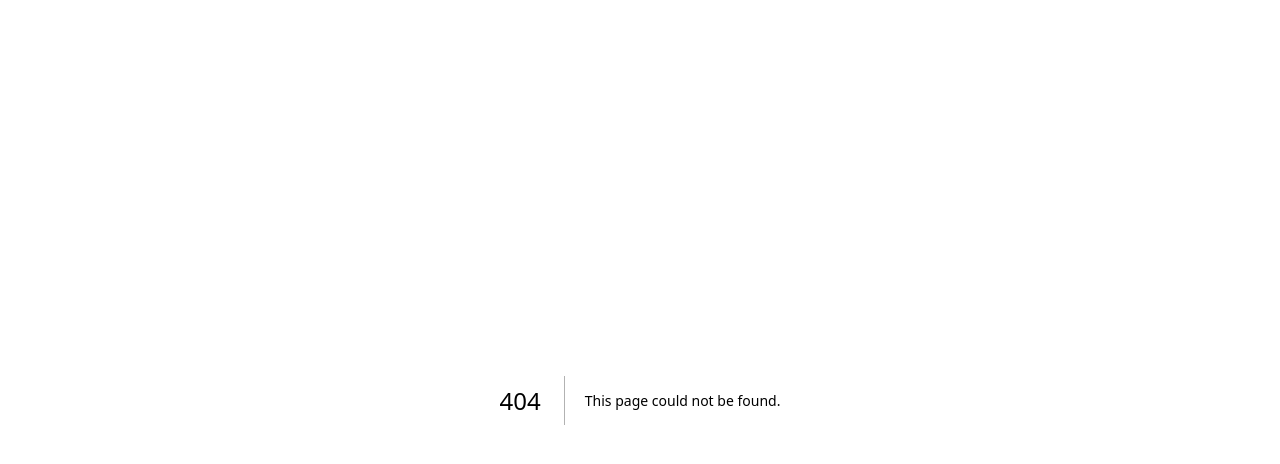
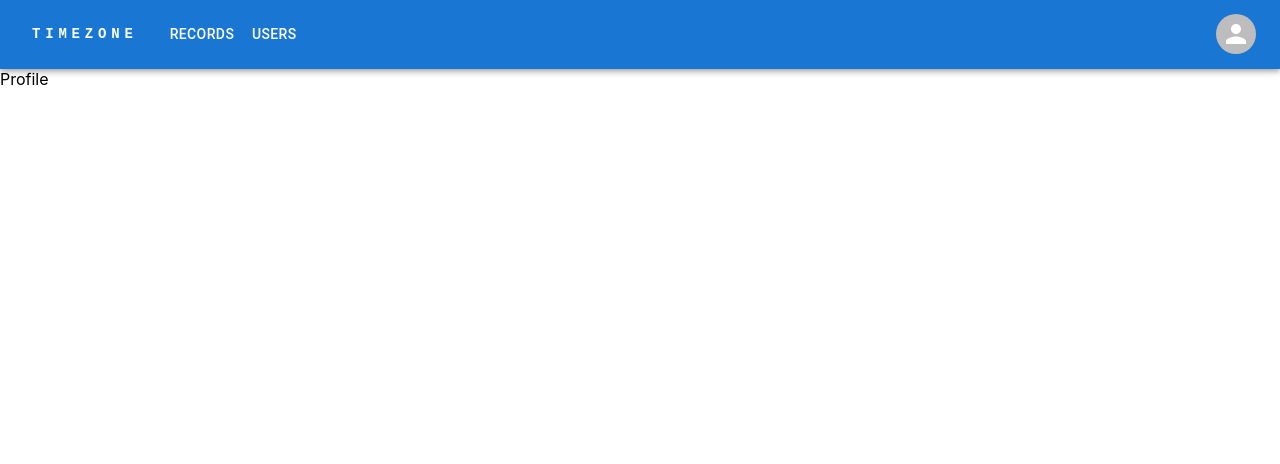
Before and after one commit to Mahmud-007/timezones, a Next.js app: page /profile in a window 1280 px wide. Before the commit this address had no page. Shown: the top 464 px of the page. Built offline with nearby package versions, Linux system fonts and the light colour scheme.

Commit message:
add Navbar

```diff
--- a/package.json
+++ b/package.json
@@ -9,8 +9,10 @@
     "lint": "next lint"
   },
   "dependencies": {
+    "@emotion/react": "^11.10.5",
+    "@emotion/styled": "^11.10.5",
+    "@mui/material": "^5.10.17",
     "@types/node": "18.11.11",
-    "@types/react": "18.0.26",
     "@types/react-dom": "18.0.9",
     "eslint": "8.29.0",
     "eslint-config-next": "13.0.6",
@@ -20,6 +22,7 @@
     "typescript": "4.9.3"
   },
   "devDependencies": {
+    "@types/react": "^18.0.26",
     "eslint-plugin-prettier": "^4.2.1"
   }
 }
--- /dev/null
+++ b/pages/profile.tsx
@@ -0,0 +1,11 @@
+import Navbar from "../src/components/Navbar";
+
+
+export default function Profile() {
+  return (
+    <div>
+      <Navbar />
+      Profile
+    </div>
+  );
+}
--- /dev/null
+++ b/src/components/Navbar.tsx
@@ -0,0 +1,106 @@
+import * as React from "react";
+import AppBar from "@mui/material/AppBar";
+import Box from "@mui/material/Box";
+import Toolbar from "@mui/material/Toolbar";
+import IconButton from "@mui/material/IconButton";
+import Typography from "@mui/material/Typography";
+import Menu from "@mui/material/Menu";
+import Container from "@mui/material/Container";
+import Avatar from "@mui/material/Avatar";
+import Button from "@mui/material/Button";
+import Tooltip from "@mui/material/Tooltip";
+import MenuItem from "@mui/material/MenuItem";
+import Head from "next/head";
+import { useRouter } from "next/router";
+
+const pages = ["records", "users"];
+const settings = ["Profile", "Dashboard"];
+
+export default function Navbar() {
+  const [anchorElUser, setAnchorElUser] = React.useState<null | HTMLElement>(
+    null
+  );
+  const router = useRouter();
+
+  const handleOpenUserMenu = (event: React.MouseEvent<HTMLElement>) => {
+    setAnchorElUser(event.currentTarget);
+  };
+  const handleCloseUserMenu = () => {
+    setAnchorElUser(null);
+  };
+  return (
+    <div>
+      <Head>
+        <title>TIMEZONE</title>
+      </Head>
+      <AppBar position="static">
+        <Container maxWidth="xl">
+          <Toolbar disableGutters>
+            <Button
+              onClick={() => router.push("/")}
+              sx={{
+                mr: 2,
+                display: { xs: "none", md: "flex" },
+                fontFamily: "monospace",
+                fontWeight: 700,
+                letterSpacing: ".3rem",
+                color: "inherit",
+                textDecoration: "none",
+              }}
+            >
+              TIMEZONE
+            </Button>
+            <Box sx={{ flexGrow: 1, display: { xs: "none", md: "flex" } }}>
+              {pages.map((page) => (
+                <Button
+                  key={page}
+                  onClick={() => router.push("/" + page)}
+                  sx={{ my: 2, color: "white", display: "block" }}
+                >
+                  {page}
+                </Button>
+              ))}
+            </Box>
+            <Box sx={{ flexGrow: 0 }}>
+              <Tooltip title="Open settings">
+                <IconButton onClick={handleOpenUserMenu} sx={{ p: 0 }}>
+                  <Avatar alt="username" src="" />
+                </IconButton>
+              </Tooltip>
+              <Menu
+                sx={{ mt: "45px" }}
+                id="menu-appbar"
+                anchorEl={anchorElUser}
+                anchorOrigin={{
+                  vertical: "top",
+                  horizontal: "right",
+                }}
+                keepMounted
+                transformOrigin={{
+                  vertical: "top",
+                  horizontal: "right",
+                }}
+                open={Boolean(anchorElUser)}
+                onClose={handleCloseUserMenu}
+              >
+                {settings.map((setting) => (
+                  <MenuItem key={setting} onClick={handleCloseUserMenu}>
+                    <Typography
+                      textAlign="center"
+                      onClick={() => router.push("/" + setting.toLowerCase())}
+                    >
+                      {setting}
+                    </Typography>
+                  </MenuItem>
+                ))}
+                <MenuItem>
+                  <Typography textAlign="center"> Logout</Typography>
+                </MenuItem>
+              </Menu>
+            </Box>
+          </Toolbar>
+        </Container>
+      </AppBar>
+    </div>
+  );
+}
```
Also changed, not shown: pages/dashboard.tsx (added, +11 -0 lines), pages/index.tsx (+5 -66 lines), pages/records.tsx (added, +11 -0 lines), pages/users.tsx (added, +11 -0 lines), .eslintrc.json, 1 other file (tests, documents, lock files or other folders).
